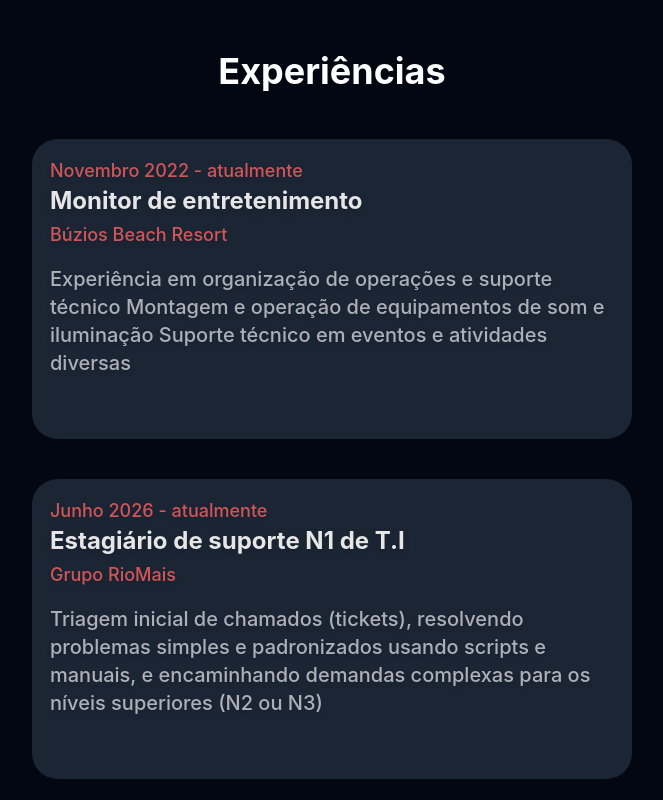
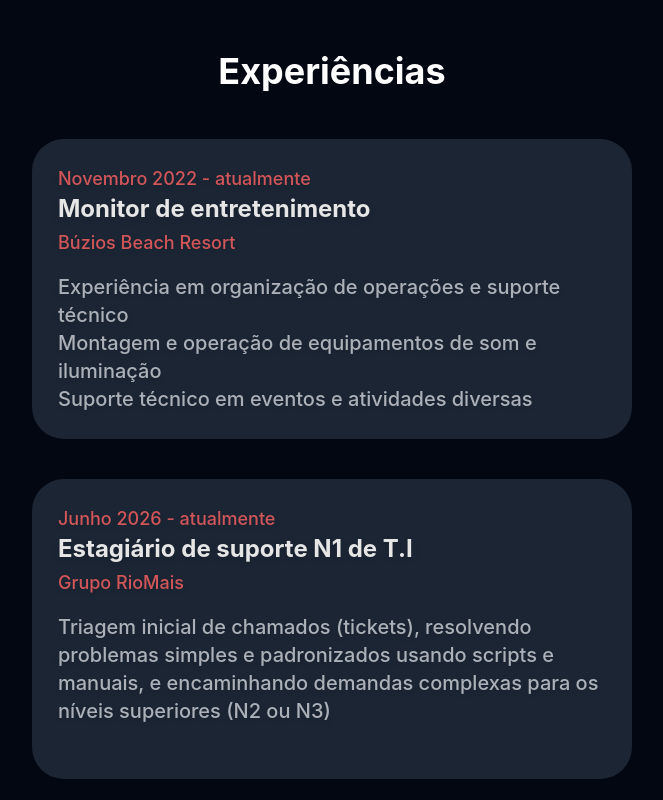
Before and after one commit to dev-lucasteles/portfolio-react-tailwind, a React (Vite) app: page / in a window 1280 px wide. Shown: the part 2020-2820 px from the top of the page, without its empty margins (308-971 px from the left). Built offline with nearby package versions, Linux system fonts and the light colour scheme; what tailwind-animations would draw is missing.

Commit message:
Ajusta estilo e estrutura do componente CardsExp para melhor responsividade e legibilidade

```diff
--- a/src/components/cards-experiencias.jsx
+++ b/src/components/cards-experiencias.jsx
@@ -1,33 +1,35 @@
 import React from 'react';
-import { TypeAnimation } from 'react-type-animation';
 
-
-export default function CardsExp( {cargo, empresa, tempo, descrição}) {
-
+export default function CardsExp({ cargo, empresa, tempo, descrição }) {
     return (
         <div className="
             flex flex-col justify-start
             bg-gray-800
-            w-[600px] min-h-[300px]
-            rounded-[2vw]
-            p-4
+            w-full max-w-[600px]
+            min-h-[250px] md:min-h-[300px]
+            rounded-2xl md:rounded-[32px]
+            p-5 md:p-6
             border-2 border-transparent hover:border-red-600
             brightness-90 hover:brightness-125
             transition-all duration-500 ease-in-out
-            hover:-translate-x-1
+            hover:translate-x-0 md:hover:-translate-x-1
             animate-fade-in-right animate-duration-1000 animate-fill-mode-both">
-        <p className="font-sans text-left text-lg font-medium text-red-400 opacity-90 drop-shadow-md">
+
+        <p className="font-sans text-left text-sm md:text-lg font-medium text-red-400 opacity-90 drop-shadow-md">
             {tempo}
         </p>
-        <p className="font-sans text-left text-2xl font-bold text-white shadow-black drop-shadow-md">
+
+        <p className="font-sans text-left text-xl md:text-2xl font-bold text-white shadow-black drop-shadow-md">
             {cargo}
         </p>
-        <p className="mt-1 font-sans text-left text-lg font-medium text-red-400 opacity-90 drop-shadow-md">
+
+        <p className="mt-1 font-sans text-left text-sm md:text-lg font-medium text-red-400 opacity-90 drop-shadow-md">
             {empresa}
         </p>
-        <p className="mt-4 font-sans text-left text-xl font-medium text-gray-300 opacity-90 drop-shadow-md">
+
+        <p className="mt-4 font-sans text-left text-base md:text-xl font-medium text-gray-300 opacity-90 drop-shadow-md whitespace-pre-line">
             {descrição}
         </p>
-</div>
+        </div>
     );
 }
```
